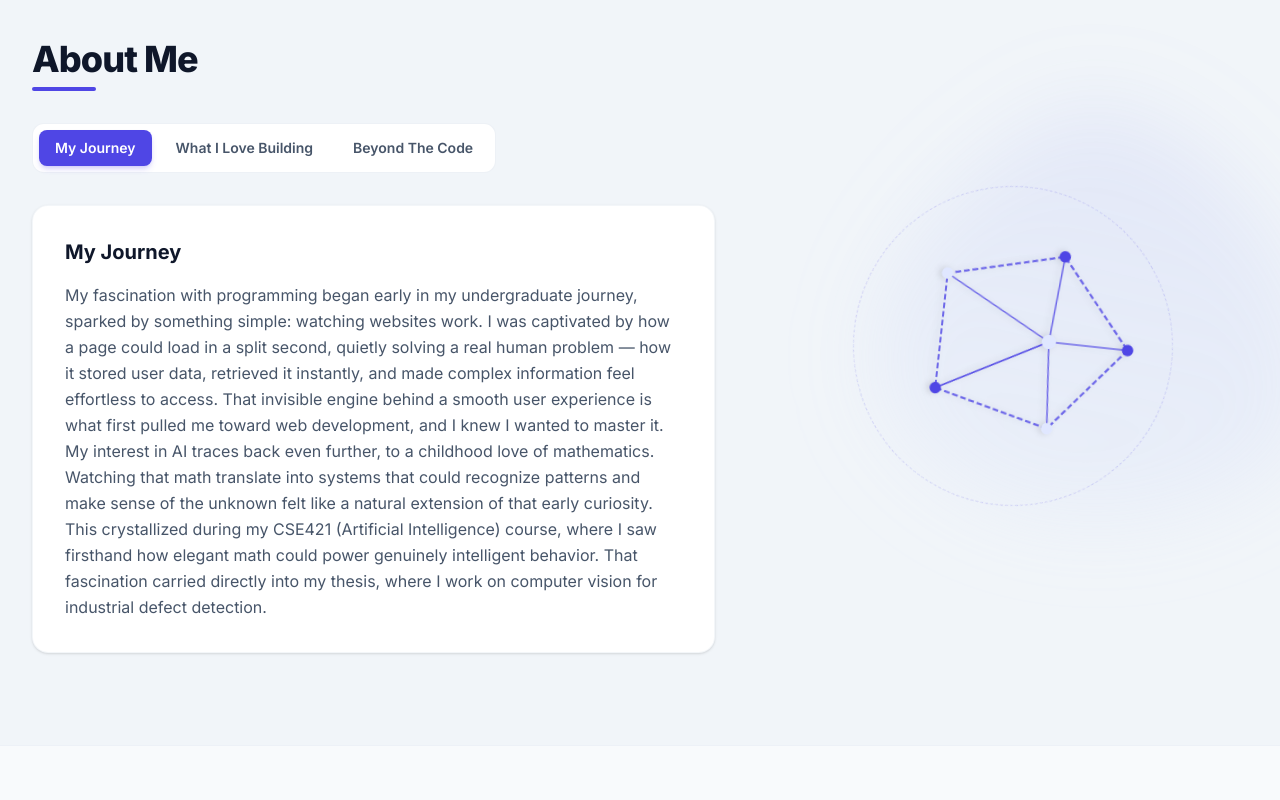
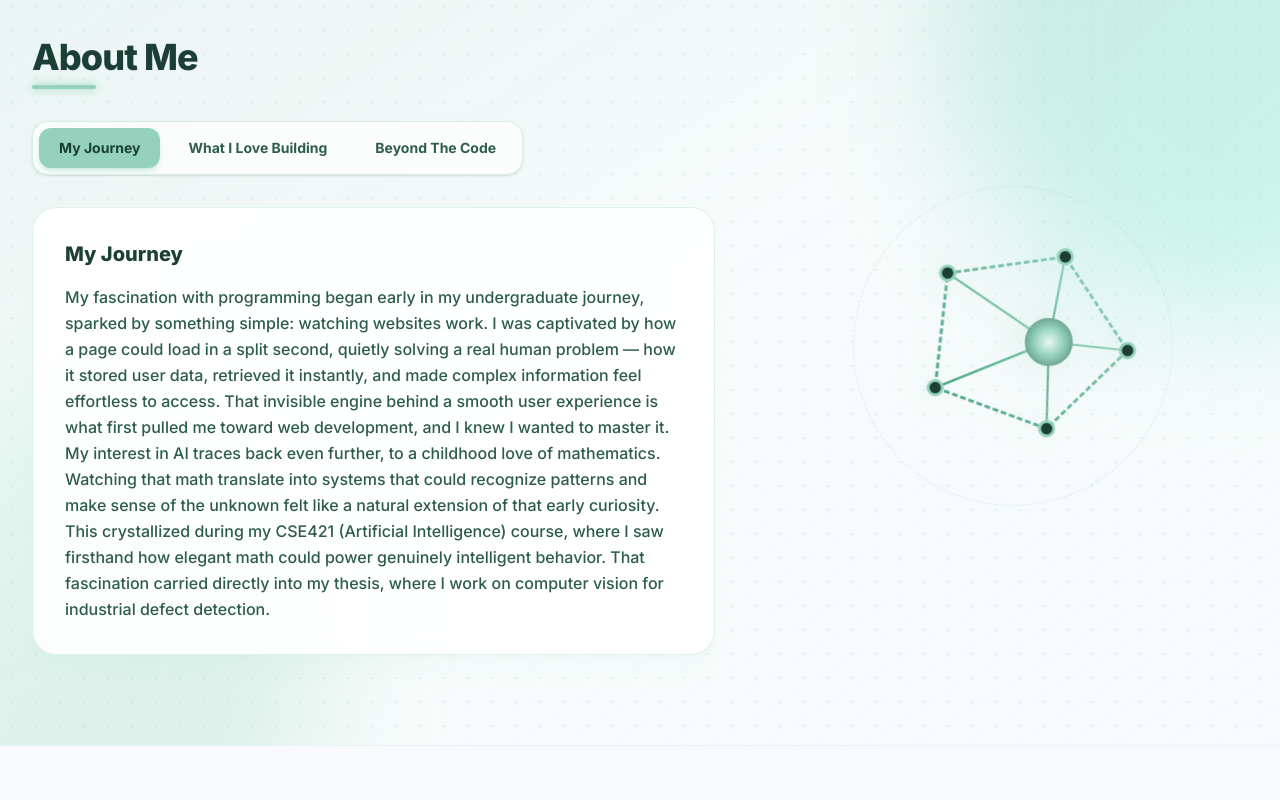
Before and after one commit to Fahim7600/PortFolio, a React (Vite) app: page / in a window 1280 px wide. Shown: the part 920-1720 px from the top of the page. Built offline with nearby package versions, Linux system fonts and the light colour scheme.

Commit message:
feat: redesign About section with a light dynamic #94d2bd pastel theme and check legibility

```diff
--- a/src/components/sections/About.tsx
+++ b/src/components/sections/About.tsx
@@ -58,27 +58,44 @@ const About = () => {
     <section
       id="about"
       ref={sectionRef}
-      className="min-h-screen flex items-center justify-center bg-surface-alt py-20 px-4 sm:px-6 lg:px-8 relative overflow-hidden border-b border-border/30"
+      className="min-h-screen flex items-center justify-center bg-gradient-to-br from-[#94d2bd]/15 via-emerald-50/10 to-teal-50/20 py-20 px-4 sm:px-6 lg:px-8 relative overflow-hidden border-b border-border/30"
     >
-      {/* Decorative Organic Floating Blob (Visual rhyme with Hero 3D element) */}
-      <div className="absolute right-0 top-1/4 w-96 h-96 pointer-events-none opacity-40 mix-blend-multiply filter blur-2xl z-0">
+      {/* Decorative Grid Texture */}
+      <div className="absolute inset-0 bg-[radial-gradient(#94d2bd_1.5px,transparent_1.5px)] [background-size:24px_24px] opacity-25 pointer-events-none z-0"></div>
+
+      {/* Floating Blob 1 - Top Right */}
+      <div className="absolute right-[-10%] top-[-10%] w-[450px] h-[450px] pointer-events-none opacity-45 filter blur-3xl z-0">
         <motion.div
           animate={{
-            scale: [1, 1.15, 0.9, 1],
-            rotate: [0, 120, 240, 360],
-            borderRadius: [
-              '40% 60% 60% 40% / 40% 50% 60% 50%',
-              '50% 50% 50% 50%',
-              '30% 70% 70% 30% / 50% 60% 40% 50%',
-              '40% 60% 60% 40% / 40% 50% 60% 50%',
-            ],
+            scale: [1, 1.25, 0.9, 1],
+            x: [0, 40, -30, 0],
+            y: [0, -50, 30, 0],
+            rotate: [0, 90, 180, 360],
           }}
           transition={{
-            duration: 15,
+            duration: 22,
             ease: 'easeInOut',
             repeat: Infinity,
           }}
-          className="w-full h-full bg-gradient-to-tr from-accent/20 to-accent-light/40"
+          className="w-full h-full rounded-full bg-gradient-to-tr from-[#94d2bd] to-teal-200"
+        />
+      </div>
+
+      {/* Floating Blob 2 - Bottom Left */}
+      <div className="absolute left-[-10%] bottom-[-10%] w-[450px] h-[450px] pointer-events-none opacity-35 filter blur-3xl z-0">
+        <motion.div
+          animate={{
+            scale: [1, 1.15, 1.3, 1],
+            x: [0, -30, 40, 0],
+            y: [0, 50, -30, 0],
+            rotate: [360, 270, 90, 0],
+          }}
+          transition={{
+            duration: 28,
+            ease: 'easeInOut',
+            repeat: Infinity,
+          }}
+          className="w-full h-full rounded-full bg-gradient-to-bl from-emerald-100 to-[#94d2bd]"
         />
       </div>
 
@@ -88,29 +105,29 @@ const About = () => {
           {/* Left Column: Heading, Tab switchers & Content */}
           <div className="lg:col-span-7 space-y-8">
             <div className="about-animate space-y-2">
-              <h2 className="text-3xl sm:text-4xl font-extrabold text-foreground tracking-tight">
+              <h2 className="text-3xl sm:text-4xl font-extrabold text-[#1c3f35] tracking-tight">
                 About Me
               </h2>
-              {/* Refined Indigo marker bar */}
-              <div className="w-16 h-1 bg-accent rounded-full"></div>
+              {/* Custom Colored Marker Bar */}
+              <div className="w-16 h-1 bg-[#94d2bd] rounded-full shadow-[0_0_8px_#94d2bd]"></div>
             </div>
 
             {/* Tab Pills Segmented Control */}
-            <div className="about-animate flex flex-wrap gap-2 p-1.5 bg-surface border border-border/60 rounded-xl max-w-max">
+            <div className="about-animate flex flex-wrap gap-2 p-1.5 bg-white/70 backdrop-blur-md border border-[#94d2bd]/35 rounded-2xl max-w-max shadow-sm">
               {tabs.map((tab) => {
                 const isActive = activeTab === tab.id;
                 return (
                   <button
                     key={tab.id}
                     onClick={() => setActiveTab(tab.id)}
-                    className={`relative px-4 py-2 text-sm font-semibold rounded-lg transition-all duration-200 focus:outline-none focus-visible:ring-2 focus-visible:ring-accent ${
-                      isActive ? 'text-white' : 'text-muted hover:text-foreground'
+                    className={`relative px-5 py-2.5 text-sm font-bold rounded-xl transition-all duration-200 focus:outline-none ${
+                      isActive ? 'text-[#1c3f35]' : 'text-[#2d5c4e] hover:text-[#1c3f35] hover:bg-[#94d2bd]/10'
                     }`}
                   >
                     {isActive && (
                       <motion.div
                         layoutId="activeAboutTab"
-                        className="absolute inset-0 bg-accent rounded-lg -z-10 shadow-md shadow-accent/20"
+                        className="absolute inset-0 bg-[#94d2bd] rounded-xl -z-10 shadow-md shadow-[#94d2bd]/35"
                         transition={{ type: 'spring', stiffness: 380, damping: 30 }}
                       />
                     )}
@@ -121,7 +138,7 @@ const About = () => {
             </div>
 
             {/* Active Content Box */}
-            <div className="about-animate min-h-[220px] bg-surface border border-border/40 rounded-2xl p-6 sm:p-8 shadow-sm">
+            <div className="about-animate min-h-[220px] bg-white/90 backdrop-blur-md border border-[#94d2bd]/30 rounded-3xl p-6 sm:p-8 shadow-xl shadow-[#94d2bd]/5">
               <AnimatePresence mode="wait">
                 <motion.div
                   key={activeTab}
@@ -131,10 +148,10 @@ const About = () => {
                   transition={{ duration: 0.25 }}
                   className="space-y-4"
                 >
-                  <h3 className="text-xl font-bold text-foreground">
+                  <h3 className="text-xl font-extrabold text-[#1c3f35]">
                     {tabs.find((t) => t.id === activeTab)?.label}
                   </h3>
-                  <p className="text-muted text-base leading-relaxed whitespace-pre-line">
+                  <p className="text-[#2d5c4e] text-base font-medium leading-relaxed whitespace-pre-line">
                     {getActiveContent()}
                   </p>
                 </motion.div>
@@ -147,7 +164,7 @@ const About = () => {
             <div className="relative w-72 h-72 sm:w-80 sm:h-80 flex items-center justify-center">
 
               {/* Floating tech background grid ring */}
-              <div className="absolute inset-0 rounded-full border border-dashed border-accent/20 animate-[spin_40s_linear_infinite]"></div>
+              <div className="absolute inset-0 rounded-full border border-dashed border-[#94d2bd]/30 animate-[spin_40s_linear_infinite]"></div>
 
               {/* Animated abstract SVG wireframe shape (Rhymes with torus knot 3D visualizer) */}
               <motion.svg
@@ -160,40 +177,69 @@ const About = () => {
                   rotate: { duration: 25, repeat: Infinity, ease: 'linear' },
                 }}
                 viewBox="0 0 200 200"
-                className="w-64 h-64 sm:w-72 sm:h-72 text-accent/80 drop-shadow-md"
+                className="w-64 h-64 sm:w-72 sm:h-72 text-[#94d2bd] drop-shadow-[0_8px_16px_rgba(148,210,189,0.2)]"
               >
+                <defs>
+                  <radialGradient id="sphereGradient" cx="50%" cy="50%" r="50%">
+                    <stop offset="0%" stopColor="#e8f8f5" />
+                    <stop offset="60%" stopColor="#94d2bd" />
+                    <stop offset="100%" stopColor="#6ea794" />
+                  </radialGradient>
+                  <linearGradient id="lineGradient" x1="0%" y1="0%" x2="100%" y2="100%">
+                    <stop offset="0%" stopColor="#94d2bd" />
+                    <stop offset="100%" stopColor="#48a386" />
+                  </linearGradient>
+                </defs>
+
                 {/* SVG Polyhedral wireframe mesh */}
                 <path
                   d="M100,20 L160,70 L140,150 L60,150 L40,70 Z"
                   fill="none"
-                  stroke="currentColor"
-                  strokeWidth="1.5"
+                  stroke="url(#lineGradient)"
+                  strokeWidth="2"
                   strokeDasharray="4 2"
                 />
                 <path
                   d="M100,20 L100,75 L140,150"
                   fill="none"
-                  stroke="currentColor"
-                  strokeWidth="1"
+                  stroke="url(#lineGradient)"
+                  strokeWidth="1.5"
                 />
                 <path
                   d="M40,70 L100,75 L160,70"
                   fill="none"
-                  stroke="currentColor"
-                  strokeWidth="1"
+                  stroke="url(#lineGradient)"
+                  strokeWidth="1.5"
                 />
                 <path
                   d="M60,150 L100,75 L140,150"
                   fill="none"
-                  stroke="currentColor"
-                  strokeWidth="1"
+                  stroke="url(#lineGradient)"
+                  strokeWidth="1.5"
                 />
-                <circle cx="100" cy="20" r="4" fill="var(--color-accent)" />
-                <circle cx="160" cy="70" r="4" fill="var(--color-accent-light)" />
-                <circle cx="140" cy="150" r="4" fill="var(--color-accent)" />
-                <circle cx="60" cy="150" r="4" fill="var(--color-accent-light)" />
-                <circle cx="40" cy="70" r="4" fill="var(--color-accent)" />
-                <circle cx="100" cy="75" r="5" fill="var(--color-accent-light)" />
+
+                {/* Glowing Vertices */}
+                <circle cx="100" cy="20" r="5" fill="#1c3f35" stroke="#94d2bd" strokeWidth="2" />
+                <circle cx="160" cy="70" r="5" fill="#1c3f35" stroke="#94d2bd" strokeWidth="2" />
+                <circle cx="140" cy="150" r="5" fill="#1c3f35" stroke="#94d2bd" strokeWidth="2" />
+                <circle cx="60" cy="150" r="5" fill="#1c3f35" stroke="#94d2bd" strokeWidth="2" />
+                <circle cx="40" cy="70" r="5" fill="#1c3f35" stroke="#94d2bd" strokeWidth="2" />
+
+                {/* Central Pulsing Sphere */}
+                <motion.circle
+                  cx="100"
+                  cy="75"
+                  r="16"
+                  fill="url(#sphereGradient)"
+                  animate={{
+                    scale: [0.92, 1.08, 0.92],
+                  }}
+                  transition={{
+                    duration: 4,
+                    repeat: Infinity,
+                    ease: 'easeInOut',
+                  }}
+                />
               </motion.svg>
 
             </div>
--- a/src/data/portfolio-data.ts
+++ b/src/data/portfolio-data.ts
@@ -89,7 +89,7 @@ export interface HeroStat {
 
 export const heroStats: HeroStat[] = [
   { label: 'CGPA', value: '3.72', suffix: '/4.00' },
-  { label: 'Thesis Published', value: '1', suffix: '' },
+  { label: 'Thesis Completed', value: '1', suffix: '' },
   { label: 'Projects Built', value: '3', suffix: '+' },
   { label: 'Years Coding', value: '3', suffix: '+' },
 ];
```
